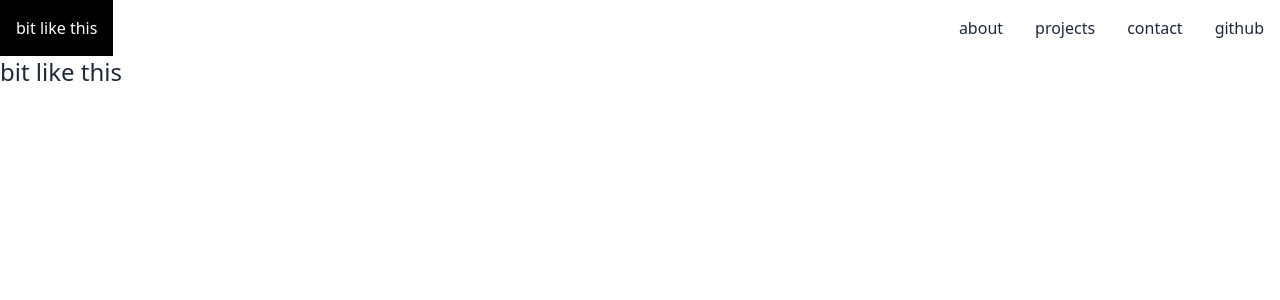
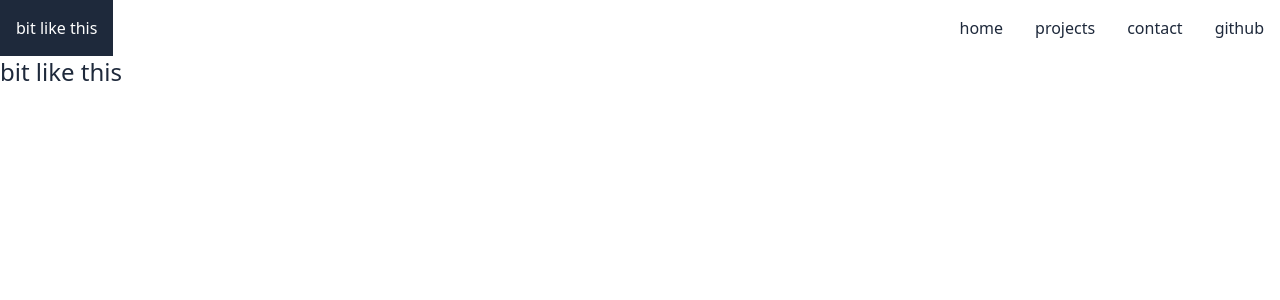
Before and after one commit to bitlikethis/dotcom, a Next.js app: page / in a window 1280 px wide. Shown: the top 300 px of the page. Built offline with nearby package versions, Linux system fonts and the light colour scheme.

Commit message:
feat: replace about page with home link

```diff
--- a/components/Navbar.tsx
+++ b/components/Navbar.tsx
@@ -4,7 +4,7 @@ import { ReactNode } from "react";
 const NavItem = ({ href, children }: { href: string; children: ReactNode }) => (
   <Link href={href}>
     <a>
-      <span className="inline-block px-4 py-4 hover:text-white hover:bg-black">
+      <span className="inline-block px-4 py-4 hover:text-white hover:bg-primary-800">
         {children}
       </span>
     </a>
@@ -18,7 +18,7 @@ const Navbar = () => {
         <NavItem href={"/"}>bit like this</NavItem>
       </div>
       <div>
-        <NavItem href={"/about"}>about</NavItem>
+        <NavItem href={"/"}>home</NavItem>
         <NavItem href={"/projects"}>projects</NavItem>
         <NavItem href={"/blog"}>contact</NavItem>
         <NavItem href={"github"}>github</NavItem>
--- a/pages/about.tsx
+++ /dev/null
@@ -1,11 +0,0 @@
-import type { NextPage } from "next";
-
-const About: NextPage = () => {
-  return (
-    <div>
-      <main className="text-2xl">about</main>
-    </div>
-  );
-};
-
-export default About;
```
